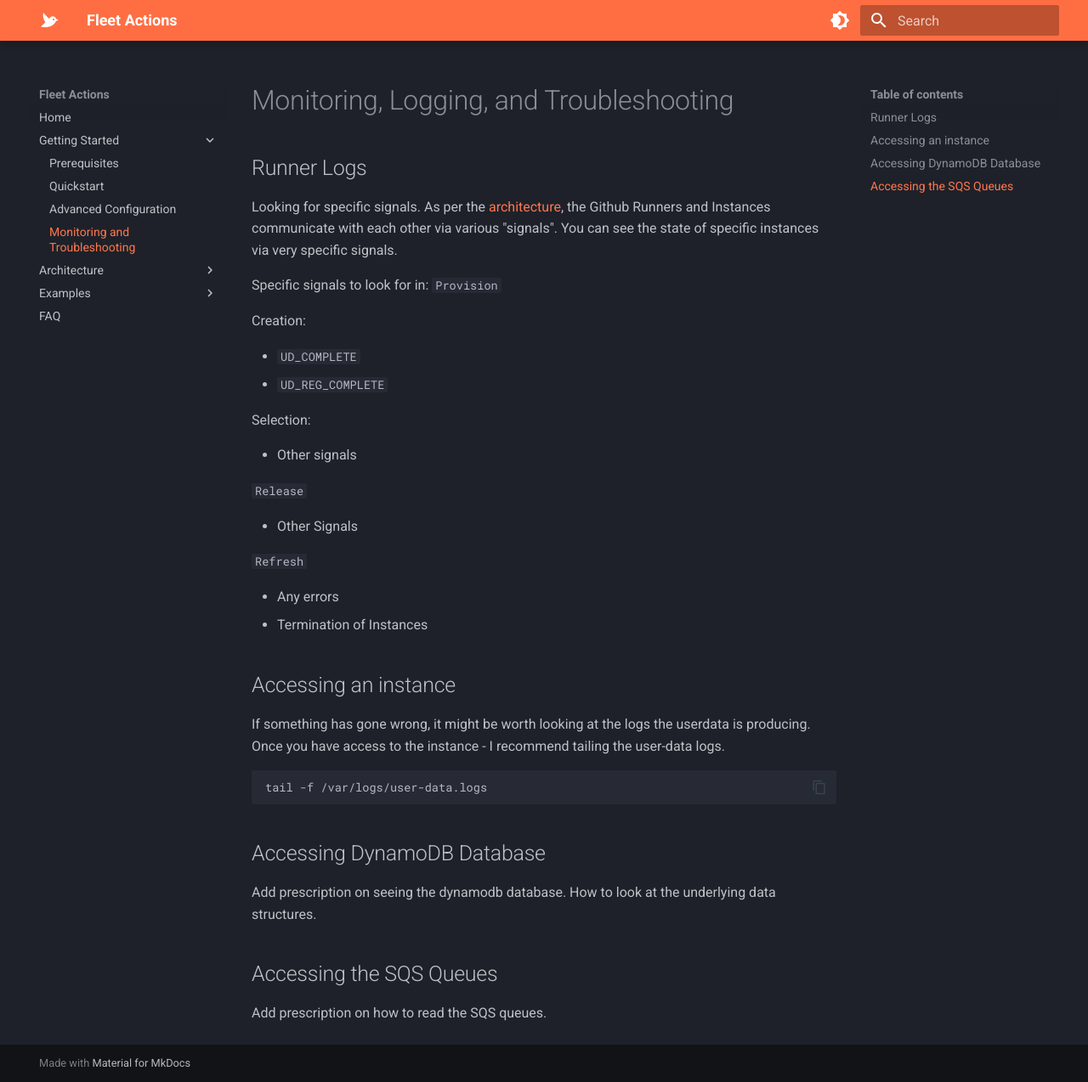
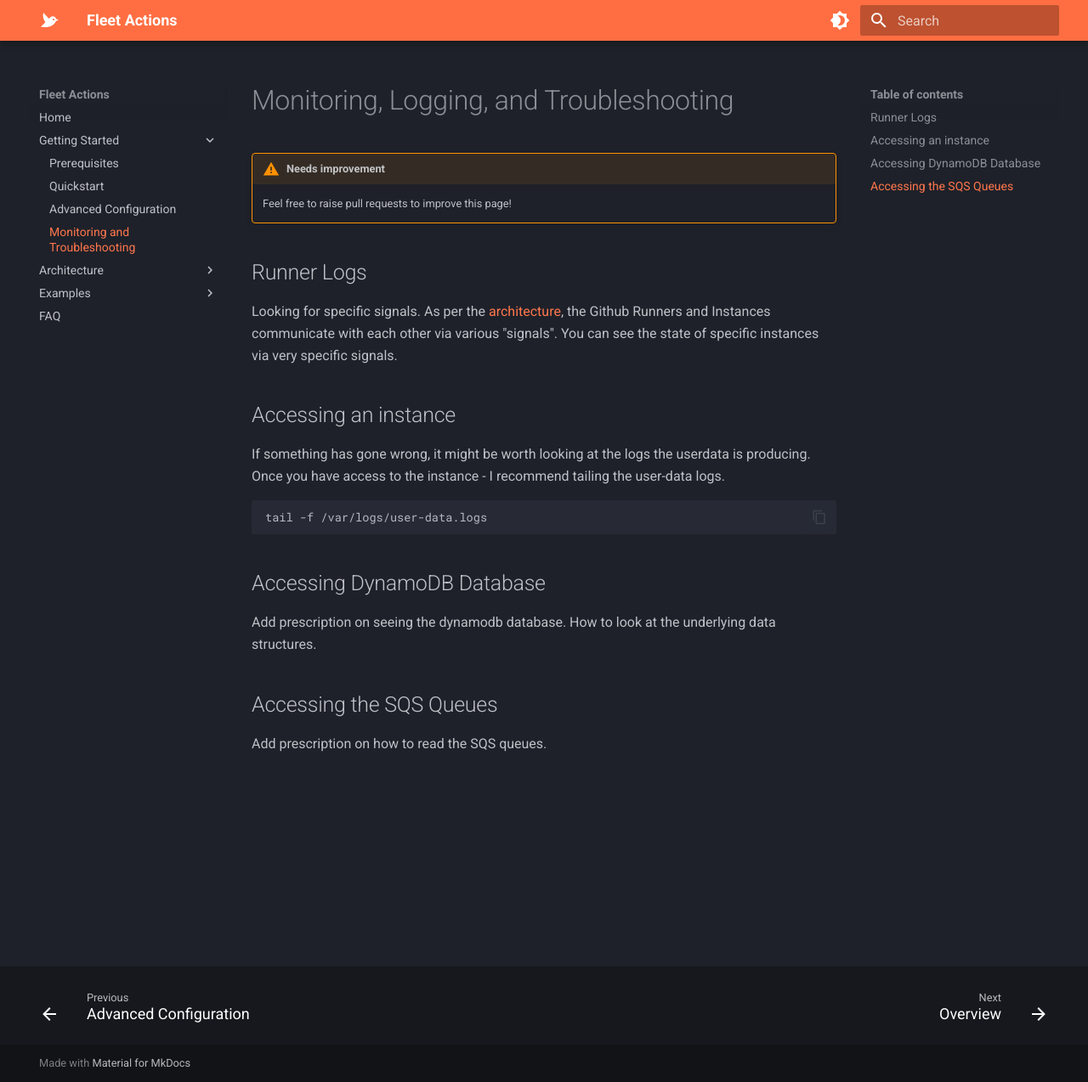
Before and after one commit to fleet-actions/ec2-runner-pool-manager, an MkDocs documentation site: the page built from docs/getting-started/monitoring-troubleshooting.md, in a window 1280 px wide and 1274 px high. Shown: the whole window at 85% size. Built offline with MkDocs 1.6.1 and Material for MkDocs 9.7.7, drawn with Linux system fonts in a browser that asks for light colours.

Commit message:
Add overview and improve documentation clarity

```diff
--- a/docs/getting-started/monitoring-troubleshooting.md
+++ b/docs/getting-started/monitoring-troubleshooting.md
@@ -1,30 +1,11 @@
 # Monitoring, Logging, and Troubleshooting
+
+!!! warning "Needs improvement"
+    Feel free to raise pull requests to improve this page!
 
 ## Runner Logs
 
 Looking for specific signals. As per the [architecture](../todo.md), the Github Runners and Instances communicate with each other via various "signals". You can see the state of specific instances via very specific signals.
-
-Specific signals to look for in:
-`Provision`
-
-Creation:
-
-- `UD_COMPLETE`
-- `UD_REG_COMPLETE`
-
-Selection:
-
-- Other signals
-
-`Release`
-
-- Other Signals
-
-
-`Refresh`
-
-- Any errors
-- Termination of Instances
 
 ## Accessing an instance
 
--- a/mkdocs.yml
+++ b/mkdocs.yml
@@ -6,6 +6,7 @@ theme:
     logo: material/bird
   features:
     - content.code.copy
+    - navigation.footer
   palette:
     # Palette toggle for dark mode (default)
     - scheme: slate
```
Also changed, not shown: docs/architecture/overview.md (+3 -0 lines), docs/getting-started/advanced-configuration.md (+4 -4 lines), docs/getting-started/prerequisites.md (+2 -2 lines), docs/index.md (+6 -7 lines).
